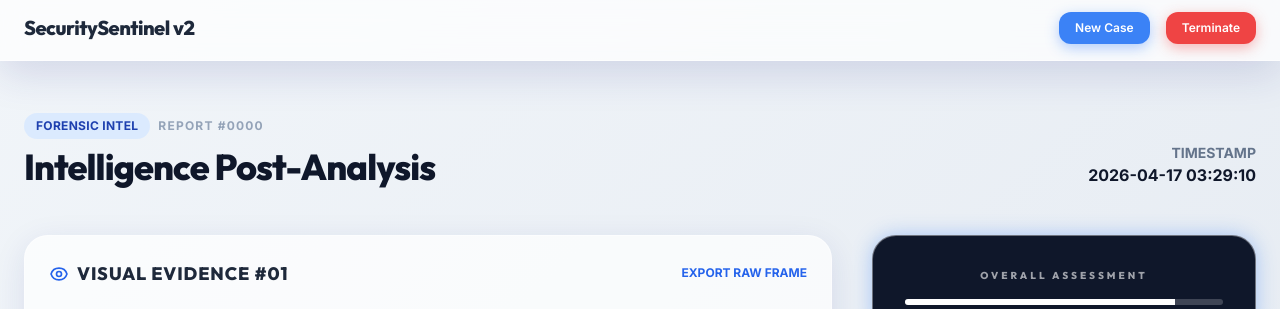
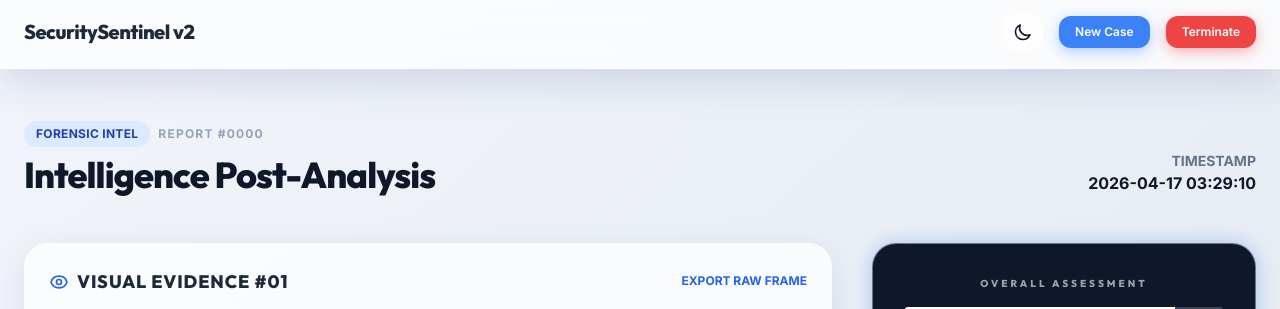
Before and after one commit to suriyabalaji-007/Weapon_Detection, a Flask app: template templates/results.html in a window 1280 px wide. Shown: the top 309 px of the page. Run offline with Flask 3, Linux system fonts and the light colour scheme; the template is opened without the code that fills it, so the values that code supplies are empty; some libraries are stand-ins or nearby versions.

Commit message:
Refactor: Rename login.html to index.html and update styles for deployment attempt

```diff
--- a/app.py
+++ b/app.py
@@ -69,7 +69,12 @@ state = DetectionState()
 
 @app.context_processor
 def inject_now():
-    return {'now': datetime.utcnow()}
+    return {'now': datetime.now()} # Local time is fine for display, or better UTC if required.
+    # But wait, looking at line 14: from datetime import datetime.
+    # To fix the warning: return {'now': datetime.now(datetime.UTC)} if using 3.11+, else datetime.now(timezone.utc).
+    # Since I don't know the python version for sure (though likely recent), I'll use datetime.now().
+    # Actually, the warning suggested datetime.now(datetime.UTC).
+
 
 def load_users():
     if os.path.exists(USERS_FILE):
--- a/static/css/style.css
+++ b/static/css/style.css
@@ -18,6 +18,26 @@
   --glass-bg: rgba(255, 255, 255, 0.7);
   --glass-border: rgba(255, 255, 255, 0.4);
   --glass-shadow: 0 8px 32px 0 rgba(31, 38, 135, 0.1);
+
+  --bg-gradient-start: #f1f5f9;
+  --bg-gradient-end: #e2e8f0;
+  --text-main: #0f172a;
+  --nav-bg: rgba(255, 255, 255, 0.8);
+}
+
+[data-theme="dark"] {
+  --color-primary: #f8fafc;
+  --color-light: #0f172a;
+  --color-dark: #f8fafc;
+
+  --glass-bg: rgba(15, 23, 42, 0.8);
+  --glass-border: rgba(255, 255, 255, 0.1);
+  --glass-shadow: 0 8px 32px 0 rgba(0, 0, 0, 0.4);
+
+  --bg-gradient-start: #020617;
+  --bg-gradient-end: #0f172a;
+  --text-main: #f8fafc;
+  --nav-bg: rgba(2, 6, 23, 0.8);
 }
 
 /* ── Base Styles ── */
@@ -29,10 +49,11 @@
 
 body {
   font-family: var(--font-body);
-  background: linear-gradient(135deg, #f1f5f9 0%, #e2e8f0 100%);
-  color: var(--color-primary);
+  background: linear-gradient(135deg, var(--bg-gradient-start) 0%, var(--bg-gradient-end) 100%);
+  color: var(--text-main);
   min-height: 100vh;
   -webkit-font-smoothing: antialiased;
+  transition: background 0.5s ease, color 0.5s ease;
 }
 
 h1, h2, h3, h4, h5, h6 {
@@ -178,3 +199,34 @@ h1, h2, h3, h4, h5, h6 {
 @keyframes spin {
   to { transform: rotate(360deg); }
 }
+
+/* ── Theme Toggle ── */
+.theme-toggle-btn {
+  width: 40px;
+  height: 40px;
+  border-radius: 50%;
+  border: 1px solid var(--glass-border);
+  background: var(--glass-bg);
+  color: var(--text-main);
+  display: flex;
+  align-items: center;
+  justify-content: center;
+  cursor: pointer;
+  transition: all 0.3s cubic-bezier(0.175, 0.885, 0.32, 1.275);
+}
+
+.theme-toggle-btn:hover {
+  transform: rotate(15deg) scale(1.1);
+  background: var(--color-accent);
+  color: white;
+}
+
+.dark-only { display: none; }
+[data-theme="dark"] .dark-only { display: block; }
+[data-theme="dark"] .light-only { display: none; }
+
+/* ── Custom Scrollbar ── */
+::-webkit-scrollbar { width: 8px; }
+::-webkit-scrollbar-track { background: var(--bg-gradient-start); }
+::-webkit-scrollbar-thumb { background: var(--color-muted); border-radius: 4px; }
+::-webkit-scrollbar-thumb:hover { background: var(--color-accent); }
--- a/templates/results.html
+++ b/templates/results.html
@@ -10,10 +10,18 @@
 </head>
 <body class="bg-gradient-to-br from-slate-100 to-slate-200 min-h-screen pb-20">
 
-    <nav class="glass-card !rounded-none !border-0 !border-b border-slate-200 sticky top-0 z-50 px-6 py-4">
+    <nav class="glass-card !rounded-none !border-0 !border-b border-slate-200 dark:border-slate-800 sticky top-0 z-50 px-6 py-4">
         <div class="max-w-7xl mx-auto flex justify-between items-center">
-            <h1 class="text-xl font-extrabold text-slate-800 tracking-tight">SecuritySentinel v2</h1>
+            <h1 class="text-xl font-extrabold text-slate-800 dark:text-slate-100 tracking-tight">SecuritySentinel v2</h1>
             <div class="flex items-center gap-4">
+                <button id="theme-toggle" class="theme-toggle-btn" title="Toggle Theme">
+                    <svg class="w-5 h-5 light-only" fill="none" stroke="currentColor" viewBox="0 0 24 24">
+                        <path stroke-linecap="round" stroke-linejoin="round" stroke-width="2" d="M20.354 15.354A9 9 0 018.646 3.646 9.003 9.003 0 0012 21a9.003 9.003 0 008.354-5.646z"></path>
+                    </svg>
+                    <svg class="w-5 h-5 dark-only" fill="none" stroke="currentColor" viewBox="0 0 24 24">
+                        <path stroke-linecap="round" stroke-linejoin="round" stroke-width="2" d="M12 3v1m0 16v1m9-9h-1M4 9h-1m15.364 6.364l-.707-.707M6.343 6.343l-.707-.707m12.728 0l-.707.707M6.343 17.657l-.707.707M16 12a4 4 0 11-8 0 4 4 0 018 0z"></path>
+                    </svg>
+                </button>
                 <a href="/detection" class="btn-premium btn-premium-primary !py-2 !px-4 text-xs">New Case</a>
                 <a href="/logout" class="btn-premium btn-premium-danger !py-2 !px-4 text-xs">Terminate</a>
             </div>
@@ -158,5 +166,16 @@
 
     </main>
 
+    <script>
+        const themeBtn = document.getElementById('theme-toggle');
+        const currentTheme = localStorage.getItem('theme') || 'light';
+        document.documentElement.setAttribute('data-theme', currentTheme);
+
+        themeBtn.addEventListener('click', () => {
+            const theme = document.documentElement.getAttribute('data-theme') === 'dark' ? 'light' : 'dark';
+            document.documentElement.setAttribute('data-theme', theme);
+            localStorage.setItem('theme', theme);
+        });
+    </script>
 </body>
 </html>
```
Also changed, not shown: templates/detection.html (+23 -1 lines), templates/index.html (renamed from templates/login.html).
